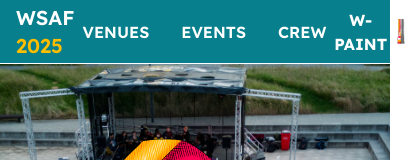
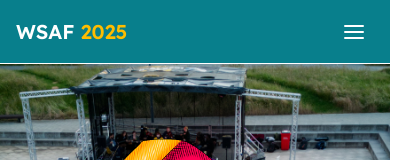
Before and after one commit to WarwickStudentArtsFestival/wsaf25-website, a Next.js app: page / in a window 390 px wide. Shown: the top 160 px of the page, 412 px wide, since content can reach past the window. Built offline with nearby package versions, Linux system fonts and the light colour scheme.

Commit message:
hamburger menu

```diff
--- a/src/app/components/NavLinks.tsx
+++ b/src/app/components/NavLinks.tsx
@@ -20,19 +20,20 @@ const navItems: NavItem[] = [
   //   href: '/perform',
   // },
   {
-    shortLabel: 'Crew',
-    longLabel: 'Join the Crew',
+    shortLabel: 'Join the Crew',
+    // longLabel: 'Join the Crew',
+    // shortLabel: 'Crew',
+    // longLabel: 'Join the Crew',
     href: '/crew',
   },
 ];
 
 export default function NavLinks({ onClick }: Props) {
-
   const pathname = usePathname();
   const isActive = (href: string) => pathname === href;
 
   return (
-    <ul className="flex flex-row flex-1 gap-4 md:gap-8 font-semibold uppercase">
+    <ul className="flex flex-col sm:flex-row flex-1 gap-4 md:gap-8 font-semibold uppercase">
       {navItems.map(({ shortLabel, longLabel, href }) => {
         const active = isActive(href);
         return (
--- a/src/app/components/header.tsx
+++ b/src/app/components/header.tsx
@@ -1,33 +1,37 @@
 'use client';
 
-// import { useState } from 'react';
-// import { FiMenu, FiX } from 'react-icons/fi';
+import { useState } from 'react';
+import { FiMenu, FiX } from 'react-icons/fi';
 import Link from 'next/link';
 import { usePathname } from 'next/navigation';
 import NavLinks from './NavLinks';
-// import SubmitButton from './SubmitButton';
 import Image from 'next/image';
 import PaintBrush from '@/assets/icons/paintbrush.png';
 
 export default function Header() {
-  // const [mobileMenuOpen, setMobileMenuOpen] = useState(false);
-  // const toggleMobileMenu = () => setMobileMenuOpen(!mobileMenuOpen);
+  const [mobileMenuOpen, setMobileMenuOpen] = useState(false);
+  const toggleMobileMenu = () => setMobileMenuOpen(!mobileMenuOpen);
 
   const pathname = usePathname();
 
   return (
-    <header className="sticky top-0 z-100 w-full bg-teal h-16 border-b border-b-white flex justify-between items-center text-white px-4">
-      <div className="w-48 text-left">
+    <header className="top-0 z-50 w-full bg-teal h-16 border-b border-b-white flex items-center text-white px-4 relative">
+      {/* WSAF logo (left) */}
+      <div className="text-left w-32 flex-shrink-0">
         <Link href="/" className="text-xl font-semibold">
           WSAF <span className="text-yellow">2025</span>
         </Link>
       </div>
 
-      <nav className="">
-        <NavLinks />
-      </nav>
+      {/* Centered nav links (desktop only) */}
+      <div className="hidden md:flex absolute left-1/2 transform -translate-x-1/2">
+        <nav className="flex gap-4">
+          <NavLinks />
+        </nav>
+      </div>
 
-      <div className="flex items-center gap-2">
+      {/* W-Paint (right on desktop) */}
+      <div className="hidden md:flex items-center gap-2 ml-auto">
         <Link
           href="/wpaint"
           className={`flex items-center rounded hover:underline uppercase ${
@@ -44,11 +48,8 @@ export default function Header() {
         </Link>
       </div>
 
-      {/* <div className="md:block hidden md:visible w-48 mr-4 text-right">
-        <SubmitButton />
-      </div> */}
-
-      {/* <div className="md:hidden flex items-center ml-auto">
+      {/* Hamburger button (mobile only) */}
+      <div className="md:hidden ml-auto">
         <button
           onClick={toggleMobileMenu}
           aria-label="Toggle mobile menu"
@@ -57,15 +58,36 @@ export default function Header() {
         >
           {mobileMenuOpen ? <FiX size={24} /> : <FiMenu size={24} />}
         </button>
-      </div> */}
+      </div>
+      {mobileMenuOpen && (
+        <div className="md:hidden absolute top-16 left-0 right-0 bg-teal border-b border-b-white p-4 z-50">
+          <nav
+            className="flex flex-col gap-4 items-start w-full"
+            role="navigation"
+          >
+            <div className="flex flex-col gap-4 w-full">
+              <NavLinks onClick={() => setMobileMenuOpen(false)} />
+            </div>
 
-      {/* {mobileMenuOpen && (
-        <div className="md:hidden absolute top-16 left-0 right-0 bg-teal border-b border-b-white p-4 z-50">
-          <nav role="navigation">
-            <NavLinks onClick={() => setMobileMenuOpen(false)} />
+            {/* W-Paint Link */}
+            <Link
+              href="/wpaint"
+              onClick={() => setMobileMenuOpen(false)}
+              className={`flex items-center mx-auto gap-2 rounded hover:underline uppercase ${
+                pathname === '/wpaint' ? 'text-yellow-400' : 'text-white'
+              }`}
+            >
+              <div className="font-bold">W-Paint</div>
+              <Image
+                src={PaintBrush}
+                alt="Paint brush icon"
+                width={25}
+                height={25}
+              />
+            </Link>
           </nav>
         </div>
-      )} */}
+      )}
     </header>
   );
 }
```
